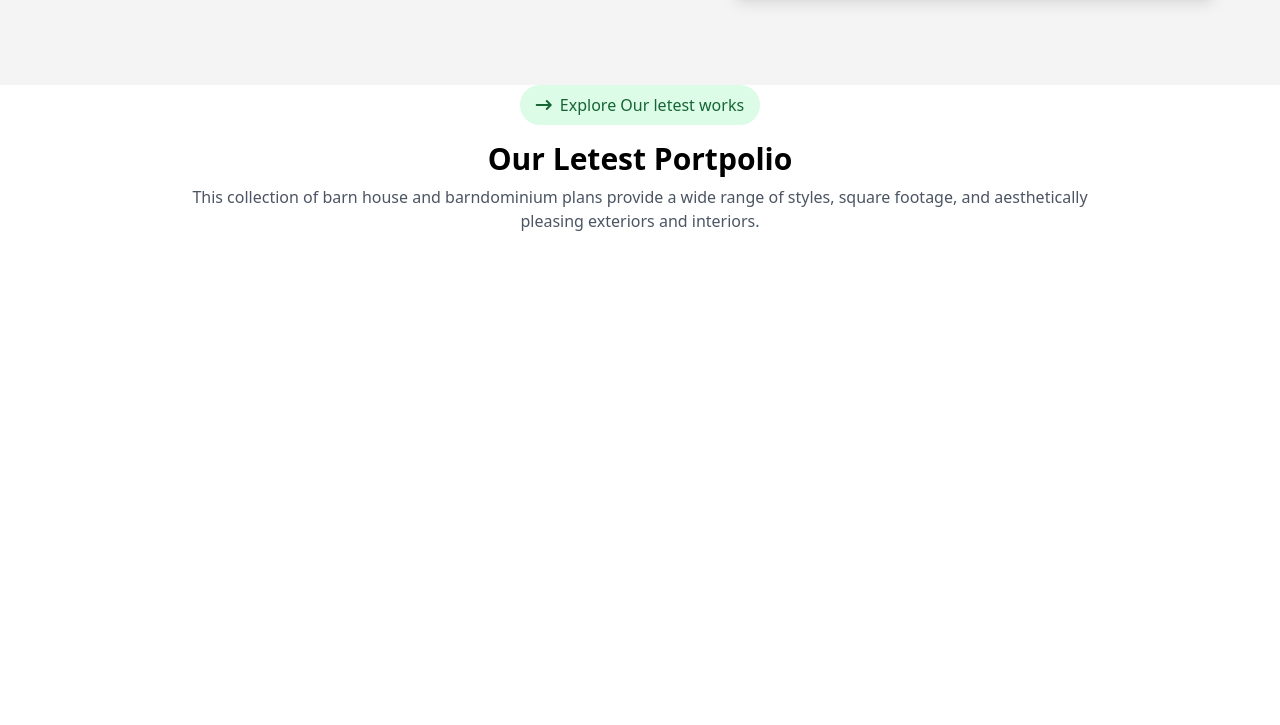
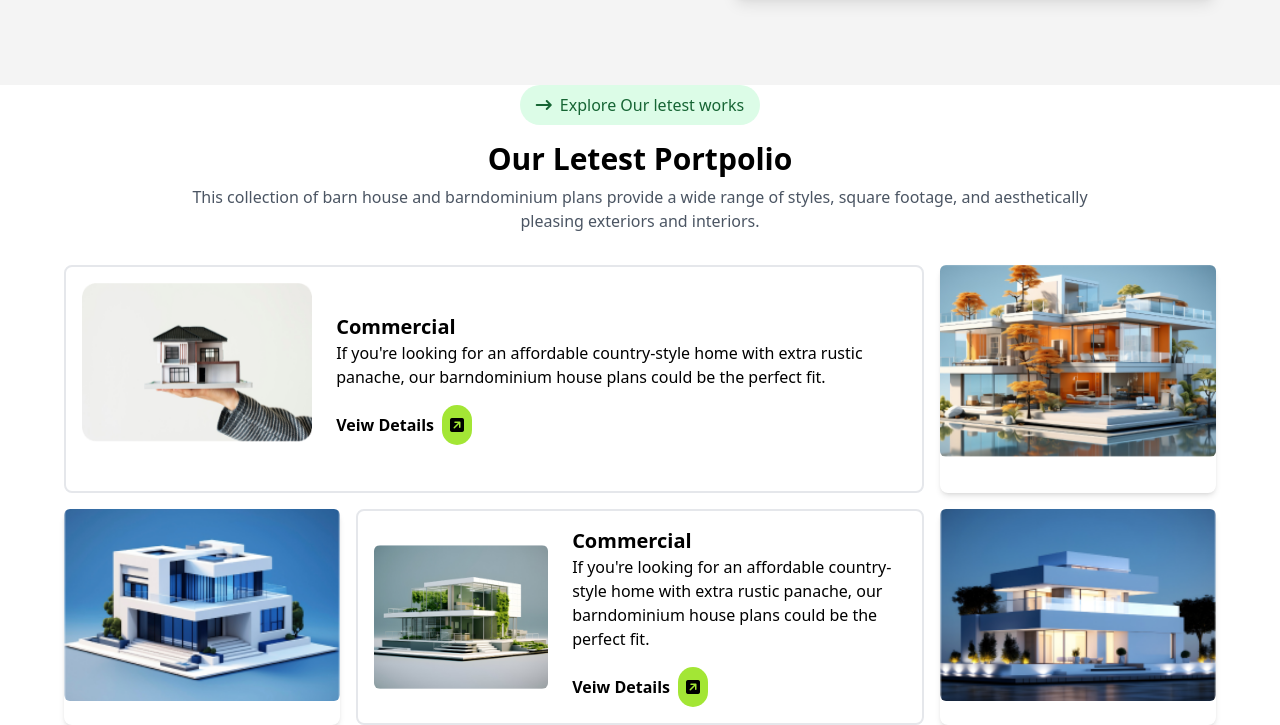
Before and after one commit to Pulak924/Assis-10-03, a plain HTML site: page index.html in a window 1280 px wide. Shown: the part 1377-2102 px from the top of the page. Before the commit the page ends 1642 px from the top, so only its background shows below. Drawn offline with nearby package versions, Linux system fonts and the light colour scheme.

Commit message:
portpolio section added here

```diff
--- a/index.html
+++ b/index.html
@@ -116,6 +116,55 @@
 
                 </p>
             </div>
+            <!-- grid section starts -->
+            <div class="grid grid-cols-1 lg:grid-cols-4 md:grid-cols-2 gap-4">
+                <div class="flex flex-col lg:flex-row items-center rounded-lg bg-white p-4 gap-6 lg:col-span-3 border-2 ">
+                    <div class="w-[50%] h-48">
+                        <img src="assets/img1.png" alt="">
+                    </div>
+                    <div>
+                        <h2 class="font-semibold text-xl">Commercial</h2>
+                        <p>If you're looking for an affordable country-style home with extra rustic panache, our barndominium house
+                            plans could be
+                            the perfect fit.</p>
+                        <a href="" class=" mt-4 inline-flex items-center">
+                            <span class="font-bold">Veiw Details</span>
+                            <div class="bg-lime-400 rounded-full p-2 ml-2">
+                                <i class="fa-solid fa-square-arrow-up-right"></i>
+                            </div>
+                        </a>
+                    </div>
+                </div>
+                <div class="rounded-lg shadow-md">
+                    <img src="assets/img2.png" alt="" class="w-full h-48 object-cover rounded-md">
+                </div>
+                <div class="rounded-lg shadow-md">
+                    <img src="assets/img3.png" alt="" class="w-full h-48 object-cover rounded-md">
+                </div>
+                <div
+                    class="flex flex-col lg:flex-row items-center rounded-lg bg-white p-4 gap-6 lg:col-span-2  border-2 ">
+                    <div class="w-full">
+                        <img src="assets/img4.png" alt="" class="w-96 h-36 object-cover rounded-md">
+                    </div>
+                    <div>
+                        <h2 class="font-semibold text-xl">Commercial</h2>
+                        <p>If you're looking for an affordable country-style home with extra rustic panache, our barndominium house
+                            plans could be
+                            the perfect fit.</p>
+                        <a href="" class=" mt-4 inline-flex items-center">
+                            <span class="font-bold">Veiw Details</span>
+                            <div class="bg-lime-400 rounded-full p-2 ml-2">
+                                <i class="fa-solid fa-square-arrow-up-right"></i>
+                            </div>
+                        </a>
+                    </div>
+                </div>
+            <div class="rounded-lg shadow-md">
+                <img src="assets/img5.png" alt="" class="w-full h-48 object-cover rounded-md">
+            </div>
+
+            </div>
+
 
         </section>
 
```
